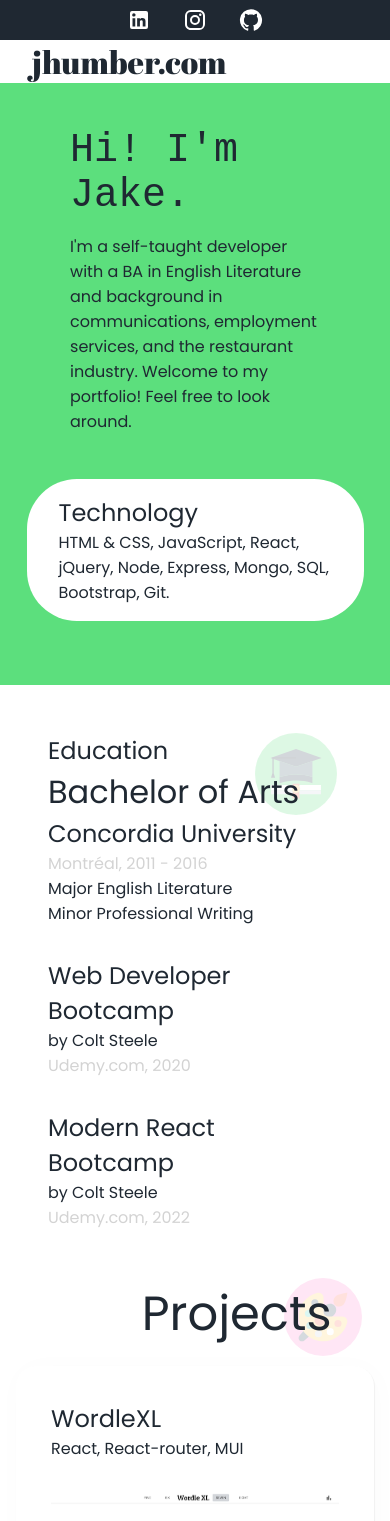
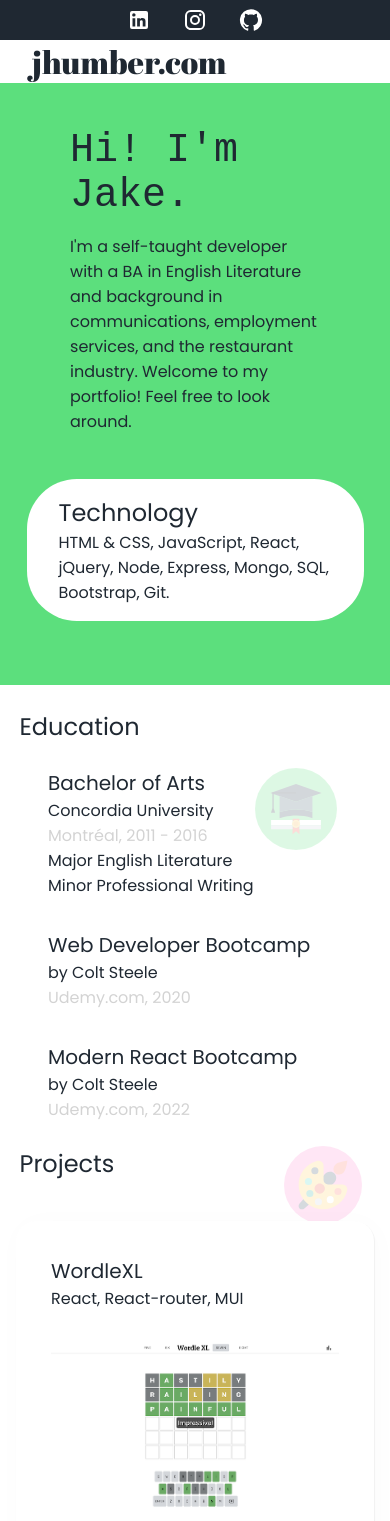
Before and after one commit to humber-jake/portfolio, a React (Vite) app: page / in a window 390 px wide. Shown: the top 1521 px of the page. Built offline with nearby package versions, Linux system fonts and the light colour scheme; a web font is replaced by a local one.

Commit message:
finish responsive layout

```diff
--- a/src/App.css
+++ b/src/App.css
@@ -210,6 +210,25 @@
   }
 }
 @media only screen and (max-width: 800px) {
+  .EducationSection {
+    background-image: none;
+    .sectionTitleLarge {
+      margin-bottom: 1rem;
+    }
+    .University {
+      .degree {
+        font-size: 1.25rem;
+      }
+      .name {
+        font-size: 1rem;
+      }
+    }
+    .Learning {
+      .name {
+        font-size: 1.25rem;
+      }
+    }
+  }
   .container {
     width: 600px;
   }
@@ -244,6 +263,19 @@
 }
 
 @media only screen and (max-width: 600px) {
+  .container .sectionTitleSmall {
+    display: block;
+    font-size: 1.5rem;
+    width: 90%;
+    margin: 1.5rem auto;
+    text-align: left;
+  }
+  .container .Education {
+    margin: auto 3rem;
+    .sectionTitleLarge {
+      display: none;
+    }
+  }
   .sectionTitle {
     font-size: 1.5rem;
   }
--- a/src/Education.css
+++ b/src/Education.css
@@ -30,6 +30,9 @@
   /* grid-template-columns: 1fr 1fr; */
   row-gap: 2rem;
 }
+.sectionTitleSmall {
+  display: none;
+}
 
 @media only screen and (max-width: 1280px) {
 }
@@ -40,14 +43,13 @@
     align-self: flex-start;
   }
   .FullEducation {
+    width: 90%;
     display: flex;
     flex-direction: column;
-    margin: 3rem auto;
     justify-content: flex-start;
     align-items: flex-start;
-    background-position: 11% 3%;
+    background-position: 81% 3%;
     background-size: 30%;
-    margin-left: 30%;
   }
 }
 @media only screen and (max-width: 600px) {
--- a/src/Education.jsx
+++ b/src/Education.jsx
@@ -14,8 +14,12 @@ const Education = (props) => {
   // }
 
   return (
+    <>
+      <div className="sectionTitleSmall">Education</div>
       <div
-      className={isHomePage ? 'Education' : 'Education FullEducation container'}
+        className={
+          isHomePage ? 'Education' : 'Education FullEducation container'
+        }
       >
         <div className="sectionTitleLarge">Education</div>
         <div className="EducationSection">
@@ -32,6 +36,7 @@ const Education = (props) => {
           {allCourses}
         </div>
       </div>
+    </>
   );
 };
 
--- a/src/Experience.css
+++ b/src/Experience.css
@@ -87,13 +87,6 @@
   .container.FullExperience {
     width: 100%;
   }
-
-  .ExperienceTitle {
-    font-size: 1.5rem;
-    width: 75%;
-    margin: 1.5rem auto;
-    text-align: left;
-  }
   .FullCompany {
     grid-template-columns: 3fr 5fr;
     margin: 3rem auto;
@@ -125,6 +118,12 @@
   }
 }
 @media only screen and (max-width: 600px) {
+  .ExperienceTitle {
+    font-size: 1.5rem;
+    width: 90%;
+    margin: 1.5rem auto;
+    text-align: left;
+  }
   .FullCompany {
     display: flex;
     flex-direction: column;
--- a/src/Projects.css
+++ b/src/Projects.css
@@ -117,3 +117,52 @@
     width: 60%;
   }
 }
+
+@media only screen and (max-width: 1280px) {
+  .ProjectSlide {
+    .ProjectBody {
+      grid-template-columns: 1fr 1fr;
+    }
+  }
+}
+@media only screen and (max-width: 1000px) {
+  .ProjectSlide {
+    padding: 0;
+    width: 90%;
+    margin-bottom: 3rem;
+  }
+}
+@media only screen and (max-width: 800px) {
+  .ProjectCard {
+    .ProjectName {
+      font-size: 1.25rem;
+    }
+  }
+
+  .ProjectSlide {
+    .ProjectName {
+      font-size: 1.25rem;
+    }
+    .ProjectBody {
+      display: flex;
+      flex-direction: column;
+      .ProjectThumbnail {
+        max-width: 400px;
+      }
+    }
+  }
+}
+@media only screen and (max-width: 600px) {
+  .ProjectsTitle {
+    font-size: 1.5rem;
+    width: 90%;
+    margin: 1.5rem auto;
+    text-align: left;
+  }
+  .FullProjectsTitle {
+    font-size: 1.5rem;
+    width: 75%;
+    margin: 1.5rem auto;
+    text-align: left;
+  }
+}
```
Lines whose indentation alone changed are shown as unchanged.
